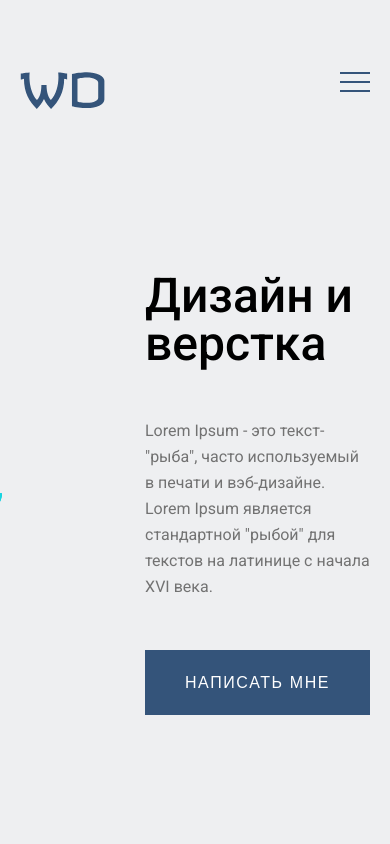
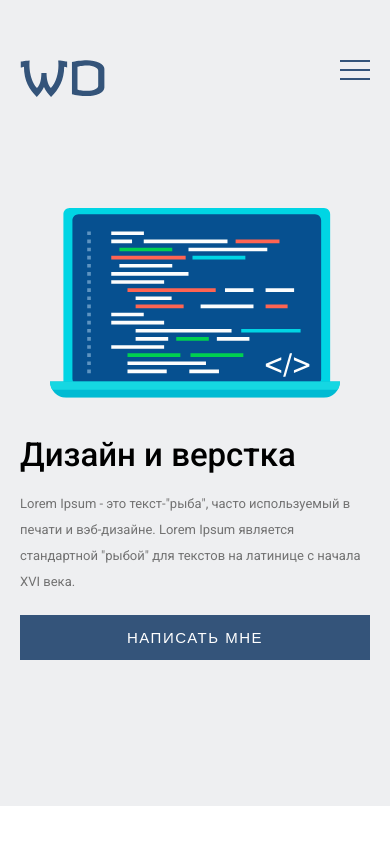
Before and after one commit to Sensapai/HTML-SCSS-JS, a website: page 1. Project/src/index.html in a window 390 px wide. Shown: the top 844 px of the page. Drawn offline with nearby package versions, Linux system fonts and the light colour scheme; files that its build step writes are made by us from their sources; files whose address does not match are found by name.

Commit message:
Done an adaptive for header/hero sections.

```diff
--- a/1. Project/src/scss/_global.scss
+++ b/1. Project/src/scss/_global.scss
@@ -5,9 +5,9 @@
     margin: 0 auto;
     padding: 0 $containerSidePadding + px;
 
-    //@media (max-width: $breakpoint1450) {
-    //    max-width: 1200px;
-    //}
+    @media (max-width: $breakpoint1200) {
+        max-width: 1200px;
+    }
 
     @media (max-width: $breakpoint992) {
         max-width: 970px;
--- a/1. Project/src/scss/_header.scss
+++ b/1. Project/src/scss/_header.scss
@@ -16,6 +16,11 @@ nav {
     justify-content: space-between;
     padding-top: 72px;
     padding-bottom: 162px;
+
+    @media (max-width: $breakpoint600) {
+        padding-bottom: 110px;
+        padding-top: 60px;
+    }
 }
 
 .menu {
--- a/1. Project/src/scss/_hero.scss
+++ b/1. Project/src/scss/_hero.scss
@@ -5,6 +5,22 @@
         justify-content: end;
         gap: 143.1px;
         padding-bottom: 146px;
+
+        @media (max-width: $breakpoint992) {
+            gap: 90px;
+        }
+        @media (max-width: $breakpoint860) {
+            gap: 70px;
+        }
+        @media (max-width: $breakpoint768) {
+            gap: 57px;
+        }
+        @media (max-width: $breakpoint600) {
+            flex-wrap: wrap;
+            justify-content: center;
+            gap: 40px;
+        }
+
     }
     .hero {
         &__left-side {
@@ -12,19 +28,40 @@
             &-img {
                 margin-top: 20px;
                 width: 328.4px;
-                height: 225.4px;
+                height: 100%;
+
+                @media (max-width: $breakpoint768) {
+                    width: 290px;
+                    height: 100%;
+                    margin-top: 0;
+                }
             }
         }
         &__right-side {
             display: flex;
             flex-direction: column;
             width: 540px;
+            @media (max-width: $breakpoint992) {
+                width: 475px;
+            }
         }
         &__title {
             font-family: 'Roboto';
             font-style: normal;
             font-weight: 500;
             font-size: 48px;
+
+            @media (max-width: $breakpoint860) {
+                font-size: 37px;
+            }
+
+            @media (max-width: $breakpoint768) {
+                font-size: 35px;
+            }
+
+            @media (max-width: $breakpoint480) {
+                font-size: 33px;
+            }
         }
         &__subtitle {
             font-family: 'Roboto';
@@ -34,12 +71,39 @@
             line-height: 26px;
             color: $secondary;
             margin: 50px 0;
+
+            @media (max-width: $breakpoint992) {
+                margin: 35px 0;
+            }
+
+            @media (max-width: $breakpoint860) {
+                font-size: 14px;
+            }
+
+            @media (max-width: $breakpoint768) {
+                margin: 20px 0;
+            }
+
+            @media (max-width: $breakpoint480) {
+                font-size: 13px;
+            }
         }
     }
     .btn {
         &__primary {
             height: 65px;
             width: 225px;
+
+            @media (max-width: $breakpoint992) {
+                height: 55px;
+                width: 205px;
+            }
+
+            @media (max-width: $breakpoint480) {
+                width: 100%;
+                height: 45px;
+                font-size: 15px;
+            }
         }
     }
 }
--- a/1. Project/src/scss/_projects.scss
+++ b/1. Project/src/scss/_projects.scss
@@ -7,6 +7,10 @@
         display: flex;
         align-items: center;
         justify-content: center;
+
+        @media (max-width: $breakpoint1200) {
+            height: 200px;
+        }
     }
     .projects {
         &__list {
@@ -14,6 +18,7 @@
             justify-content: center;
             align-items: center;
             gap: 52px;
+            flex-wrap: wrap;
             &-item {
                 display: flex;
             }
--- a/1. Project/src/scss/_skills.scss
+++ b/1. Project/src/scss/_skills.scss
@@ -5,6 +5,10 @@
         align-items: center;
         justify-content: center;
         gap: 150px;
+
+        @media (max-width: $breakpoint1200) {
+            gap: 65px;
+        }
     }
     .skills {
         &__left-side {
--- a/1. Project/src/scss/_vars.scss
+++ b/1. Project/src/scss/_vars.scss
@@ -4,12 +4,15 @@ $containerWidth: 1105;
 $containerPadding: 40;
 $containerSidePadding: math.div($containerPadding, 2);
 //$breakpoint1450: 1449.98 + px;
+$breakpoint1200: 1199.98 + px;
 $breakpoint992: 991.98 + px;
+$breakpoint860: 859.98 + px;
 $breakpoint768: 767.98 + px;
+$breakpoint600: 599.98 + px;
 $breakpoint480: 479.98 + px;
 
 // Burger Menu
-$burgerBreakpoint: $breakpoint992;
+$burgerBreakpoint: $breakpoint860;
 $burgerColor: #34547A;
 $burgerActiveColor: #000000;
 
```
